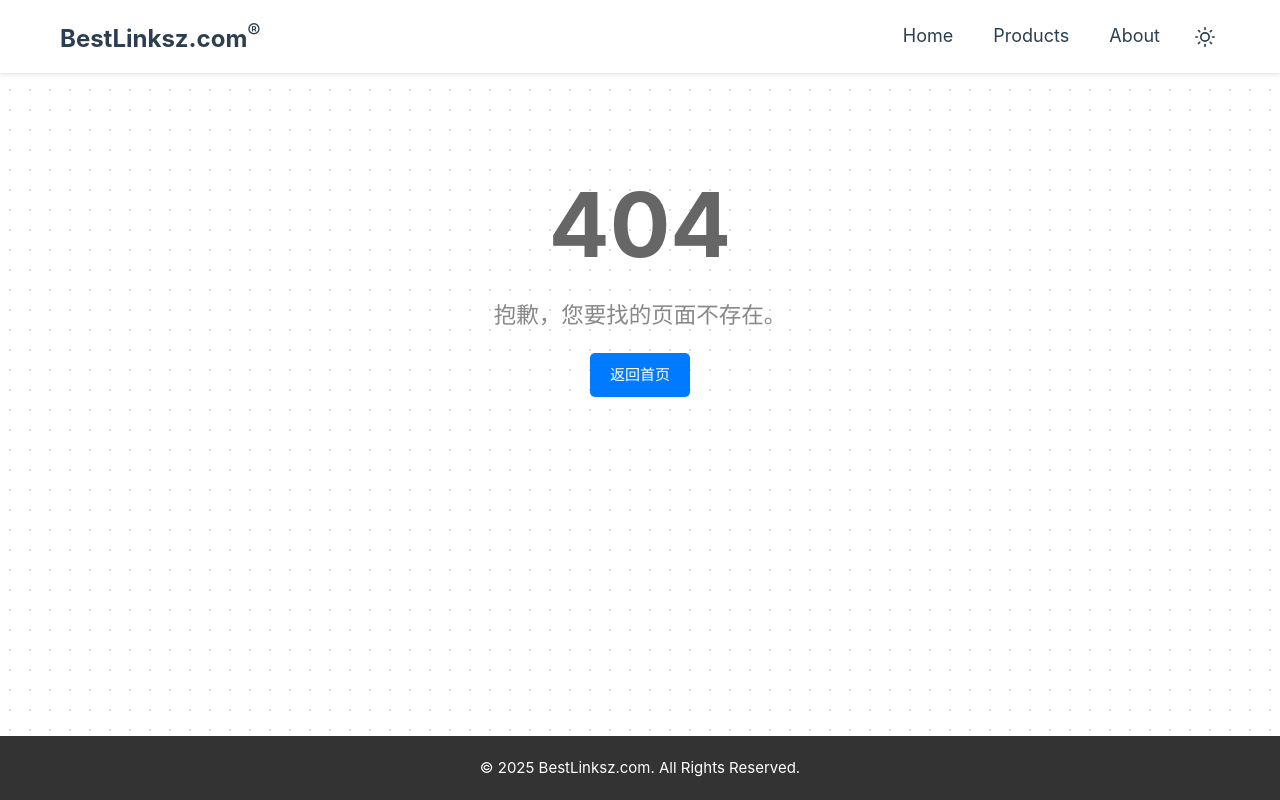
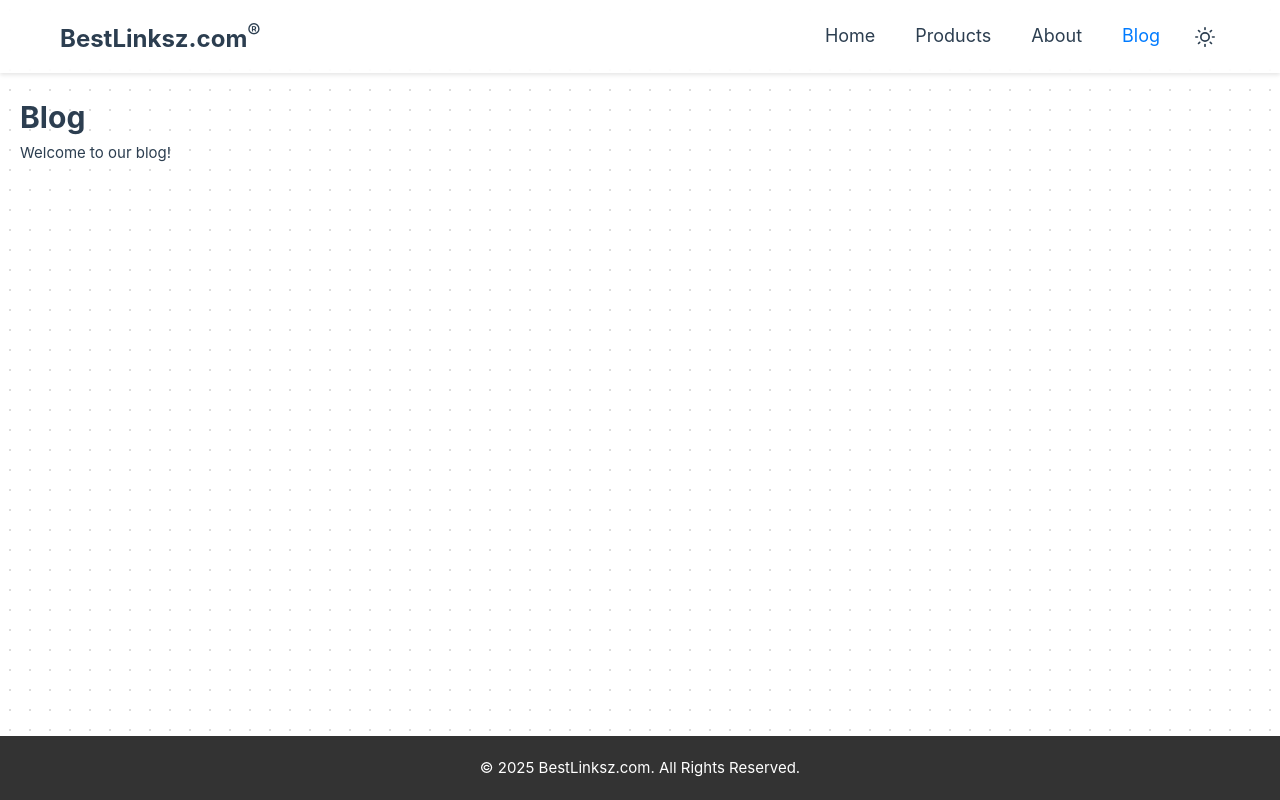
Before and after one commit to Kulahala/Smoke-VueProject, a Vue app: page /blog in a window 1280 px wide. Before the commit this address had no page. Built offline with nearby package versions, Linux system fonts and the light colour scheme.

Commit message:
建立blog

```diff
--- a/src/App.vue
+++ b/src/App.vue
@@ -47,6 +47,7 @@ watchEffect(() => {
                                 </ul>
                             </li>
                             <li><router-link to="/about">About</router-link></li>
+                            <li><router-link to="/blog">Blog</router-link></li>
                         </ul>
                     </nav>
                     <button @click="toggleTheme" class="theme-toggle-btn" aria-label="Toggle theme">
--- a/src/router/index.js
+++ b/src/router/index.js
@@ -24,6 +24,11 @@ const routes = [
     name: 'About',
     component: () => import('../views/AboutView.vue')
   },
+  {
+    path: '/blog',
+    name: 'Blog',
+    component: () => import('../views/BlogView.vue')
+  },
   // Optional: Add a 404 not found route
   {
     path: '/:pathMatch(.*)*',
--- /dev/null
+++ b/src/views/BlogView.vue
@@ -0,0 +1,19 @@
+<template>
+  <div class="blog-page">
+    <h1>Blog</h1>
+    <p>Welcome to our blog!</p>
+    <!-- Add blog posts here -->
+  </div>
+</template>
+
+<script>
+export default {
+  name: 'BlogView'
+}
+</script>
+
+<style scoped>
+.blog-page {
+  padding: 20px;
+}
+</style>
```
Also changed, not shown: public/电子烟/smoke.png (added).
